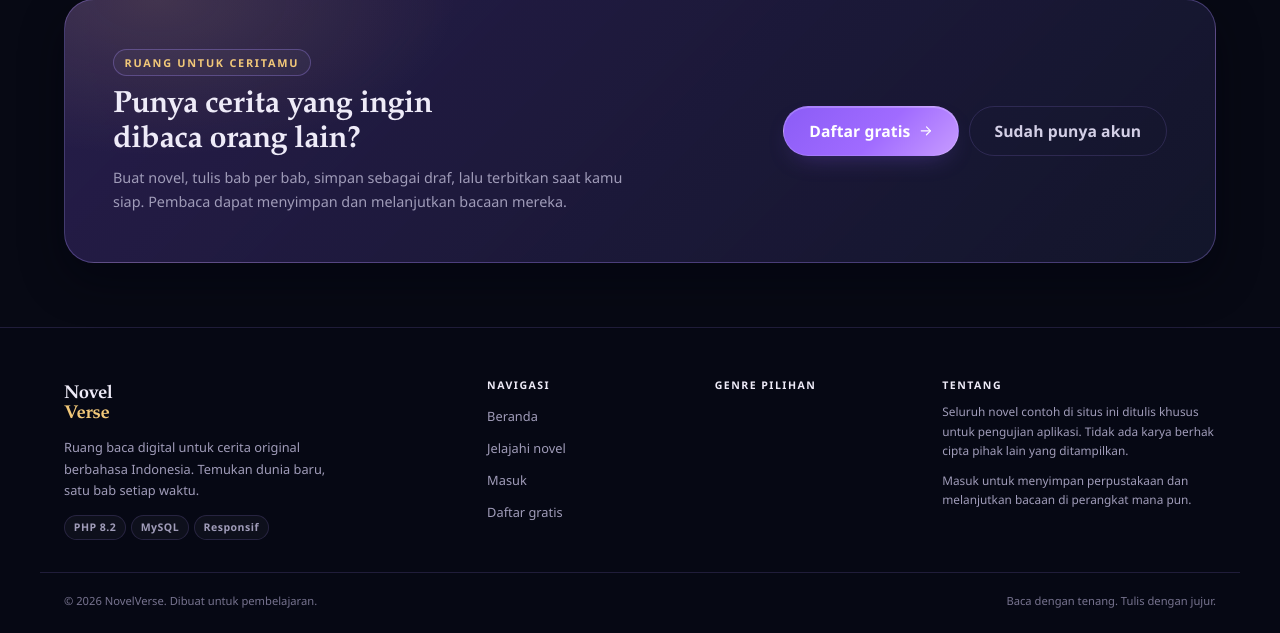
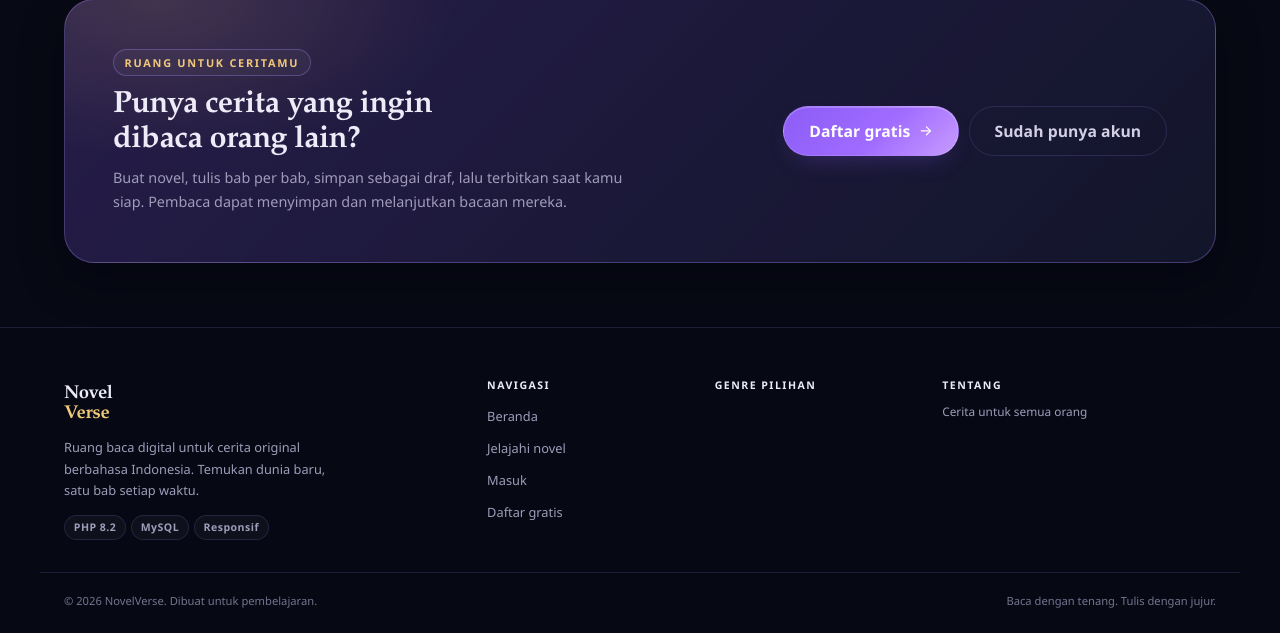
Before and after one commit to Ryla77/neververse, a PHP site: page / in a window 1280 px wide. Shown: the part 1446-2079 px from the top of the page. Run offline with PHP 8.4, Linux system fonts and the light colour scheme; data that the repository does not hold is empty.

Commit message:
chore: ubah teks Tentang di footer menjadi tagline singkat

```diff
--- a/resources/views/layouts/app.php
+++ b/resources/views/layouts/app.php
@@ -219,8 +219,7 @@ $hideFooter = (bool) ($hideFooter ?? false);
         </div>
         <div>
             <h2 class="footer-title">Tentang</h2>
-            <p class="footer-note">Seluruh novel contoh di situs ini ditulis khusus untuk pengujian aplikasi. Tidak ada karya berhak cipta pihak lain yang ditampilkan.</p>
-            <p class="footer-note">Masuk untuk menyimpan perpustakaan dan melanjutkan bacaan di perangkat mana pun.</p>
+            <p class="footer-note">Cerita untuk semua orang</p>
         </div>
     </div>
     <div class="container footer-bottom">
```
